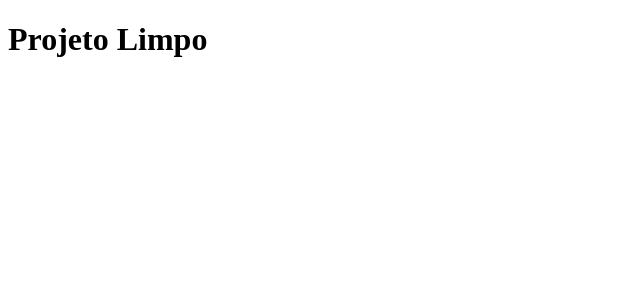
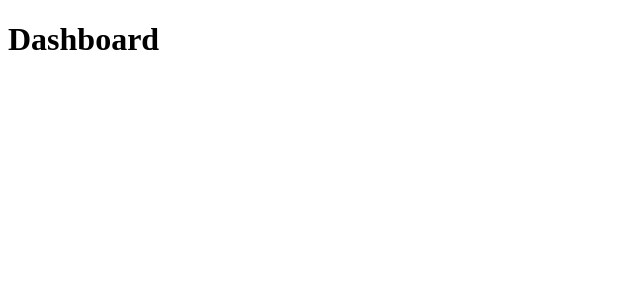
Before and after one commit to romulorosafullstack/2025-react-carteira, a React (Vite) app: page / in a window 1280 px wide. Shown: the top 300 px of the page, without its empty margins (0-640 px from the left). Built offline with nearby package versions, Linux system fonts and the light colour scheme.

Commit message:
dashboard assumindo papel de app

```diff
--- a/src/main.tsx
+++ b/src/main.tsx
@@ -1,9 +1,9 @@
 import { StrictMode } from 'react'
 import { createRoot } from 'react-dom/client'
-import App from './App.tsx'
+import Dashboard from './pages/Dashboard'
 
 createRoot(document.getElementById('root')!).render(
   <StrictMode>
-    <App />
+    <Dashboard />
   </StrictMode>,
 )
```
